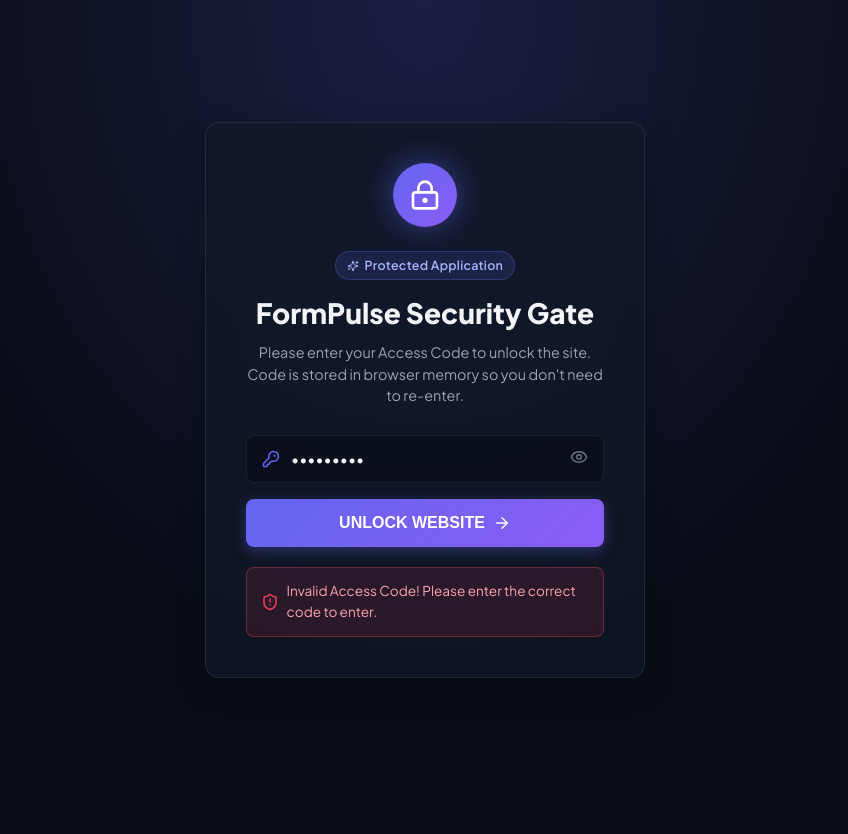
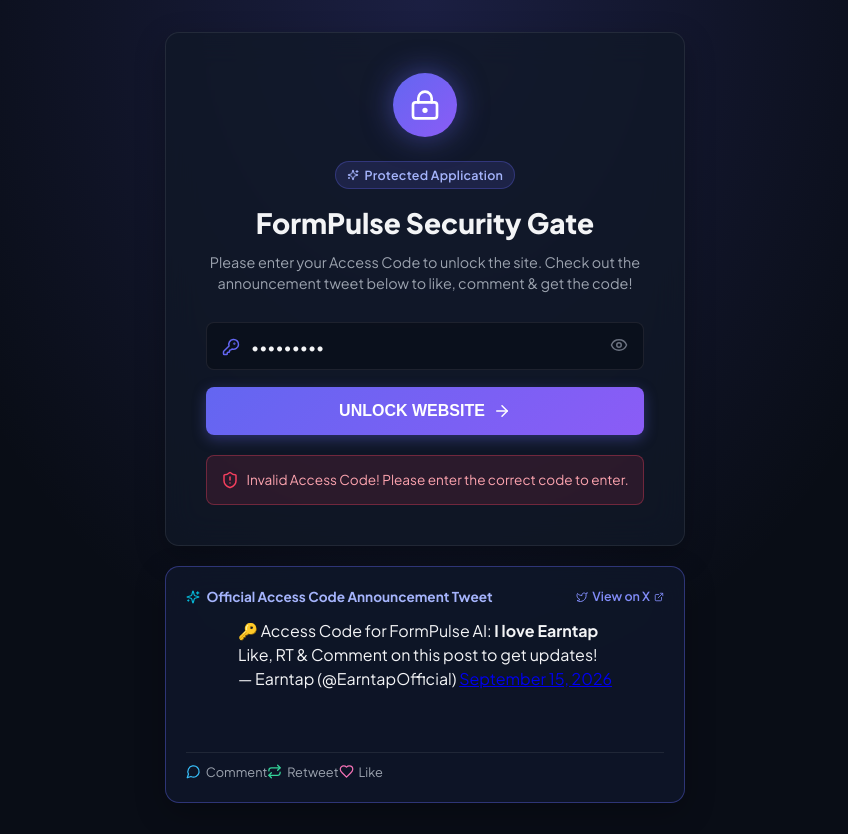
Before and after one commit to amarlovetips/googleformauto, a React (Vite) app: page / in a window 1280 px wide. Both pictures are taken after typing "Sample123" into the empty fields and a click on the button "UNLOCK WEBSITE". Shown: the whole page, without its empty margins (215-1063 px from the left). Before the commit the page ends 800 px from the top, so only its background shows below. Built offline with nearby package versions, Linux system fonts and the light colour scheme; the HTML template or start-up script is replaced by a standard one.

Commit message:
Embed official Twitter post widget (https://x.com/EarntapOfficial/status/2099739846332031334) in Lock Screen and Footer

```diff
--- a/src/App.jsx
+++ b/src/App.jsx
@@ -1,5 +1,5 @@
 import React, { useState, useEffect } from 'react';
-import { Sparkles, User, History, Zap, FormInput, Lock, Twitter, Send, ExternalLink, Heart, ShieldCheck } from 'lucide-react';
+import { Sparkles, User, History, Zap, FormInput, Lock, Twitter, Send, ExternalLink } from 'lucide-react';
 
 import FormParser from './components/FormParser';
 import UserPreset from './components/UserPreset';
@@ -7,6 +7,7 @@
 import Submitter from './components/Submitter';
 import HistoryLog from './components/HistoryLog';
 import AccessGate from './components/AccessGate';
+import TweetEmbed from './components/TweetEmbed';
 
 import { loadUserPreset, loadSubmissionHistory, clearSubmissionHistory, DEFAULT_PRESET } from './utils/storage';
 import { generateFieldValue } from './utils/formUtils';
@@ -129,7 +130,6 @@
                   </span>
                 </div>
                 <div style={{ display: 'flex', alignItems: 'center', gap: '0.6rem', marginTop: '0.1rem' }}>
-                  {/* Twitter Link */}
                   <a
                     href="https://x.com/earntapofficial"
                     target="_blank"
@@ -139,7 +139,6 @@
                     <Twitter size={11} /> @earntapofficial
                   </a>
                   <span style={{ color: 'var(--text-dim)', fontSize: '0.75rem' }}>&bull;</span>
-                  {/* Telegram Link */}
                   <a
                     href="https://t.me/earntap"
                     target="_blank"
@@ -248,16 +247,16 @@
         </main>
 
         {/* Footer with Full Credits & Social Links */}
-        <footer style={{ borderTop: '1px solid var(--border-color)', background: 'rgba(9, 13, 22, 0.95)', padding: '2rem 1.5rem' }}>
+        <footer style={{ borderTop: '1px solid var(--border-color)', background: 'rgba(9, 13, 22, 0.95)', padding: '2.5rem 1.5rem 2rem' }}>
           <div className="footer-container" style={{ maxWidth: '1100px', margin: '0 auto', display: 'flex', justifyContent: 'space-between', alignItems: 'center', flexWrap: 'wrap', gap: '1rem' }}>
 
             {/* Footer Credits */}
             <div>
               <div style={{ fontSize: '0.95rem', fontWeight: '700', color: '#fff', display: 'flex', alignItems: 'center', gap: '0.4rem' }}>
-                FormPulse AI &bull; Created by <span style={{ color: '#818cf8' }}>Earntap</span> & <span style={{ color: '#c084fc' }}>A4Studio Dev</span>
+                FormPulse AI &bull; Created by <span style={{ color: '#818cf8' }}>Earntap</span> &amp; <span style={{ color: '#c084fc' }}>A4Studio Dev</span>
               </div>
               <p style={{ fontSize: '0.8rem', color: 'var(--text-muted)', marginTop: '0.2rem' }}>
-                Automated Google Form Submitter & Multi-Wallet Filler &bull; 100% Protected Client-Side
+                Automated Google Form Submitter &amp; Multi-Wallet Filler &bull; 100% Protected Client-Side
               </p>
             </div>
 
@@ -312,7 +311,12 @@
 
           </div>
 
-          <div style={{ maxWidth: '1100px', margin: '1.25rem auto 0', paddingTop: '1rem', borderTop: '1px solid rgba(255,255,255,0.05)', textAlign: 'center', fontSize: '0.78rem', color: 'var(--text-dim)' }}>
+          {/* Embedded Access Code Tweet Post Widget */}
+          <div style={{ maxWidth: '1100px', margin: '1.5rem auto 0' }}>
+            <TweetEmbed />
+          </div>
+
+          <div style={{ maxWidth: '1100px', margin: '1.5rem auto 0', paddingTop: '1rem', borderTop: '1px solid rgba(255,255,255,0.05)', textAlign: 'center', fontSize: '0.78rem', color: 'var(--text-dim)' }}>
             &copy; 2026 <strong>Earntap</strong> &amp; <strong>A4Studio Dev</strong>. All rights reserved.
           </div>
         </footer>
--- a/src/components/AccessGate.jsx
+++ b/src/components/AccessGate.jsx
@@ -1,5 +1,6 @@
 import React, { useState, useEffect } from 'react';
 import { Lock, KeyRound, ArrowRight, ShieldAlert, Sparkles, Eye, EyeOff, LockKeyhole } from 'lucide-react';
+import TweetEmbed from './TweetEmbed';
 
 const ACCESS_CODE_TARGET = 'I love Earntap';
 const AUTH_STORAGE_KEY = 'formpulse_access_code';
@@ -33,12 +34,6 @@
     }
   };
 
-  const handleLockSite = () => {
-    localStorage.removeItem(AUTH_STORAGE_KEY);
-    setIsAuthenticated(false);
-    setInputCode('');
-  };
-
   if (isChecking) {
     return (
       <div style={{ minHeight: '100vh', display: 'flex', alignItems: 'center', justifyContent: 'center', background: 'var(--bg-dark)' }}>
@@ -53,13 +48,14 @@
       <div style={{
         minHeight: '100vh',
         display: 'flex',
+        flexDirection: 'column',
         alignItems: 'center',
         justifyContent: 'center',
-        padding: '1.5rem',
+        padding: '2rem 1.5rem',
         background: 'var(--bg-dark)',
         backgroundImage: 'radial-gradient(at 50% 0%, rgba(99, 102, 241, 0.2) 0px, transparent 60%)'
       }}>
-        <div className="glass-card" style={{ maxWidth: '440px', width: '100%', padding: '2.5rem', textAlign: 'center', position: 'relative', overflow: 'hidden' }}>
+        <div className="glass-card" style={{ maxWidth: '520px', width: '100%', padding: '2.5rem', textAlign: 'center', position: 'relative', overflow: 'hidden' }}>
 
           {/* Glowing Lock Icon Header */}
           <div style={{
@@ -85,7 +81,7 @@
           </h1>
 
           <p style={{ color: 'var(--text-muted)', fontSize: '0.9rem', marginBottom: '1.75rem', lineHeight: '1.5' }}>
-            Please enter your Access Code to unlock the site. Code is stored in browser memory so you don't need to re-enter.
+            Please enter your Access Code to unlock the site. Check out the announcement tweet below to like, comment &amp; get the code!
           </p>
 
           <form onSubmit={handleUnlock} style={{ display: 'flex', flexDirection: 'column', gap: '1rem' }}>
@@ -140,10 +136,12 @@
             </div>
           )}
         </div>
+
+        {/* Access Code Tweet Widget Embed (Visible during Lock state) */}
+        <TweetEmbed />
       </div>
     );
   }
 
-  // Pass lock handler down if needed
   return children;
 }
--- /dev/null
+++ b/src/components/TweetEmbed.jsx
@@ -0,0 +1,102 @@
+import React, { useEffect } from 'react';
+import { Twitter, Heart, MessageCircle, Repeat, ExternalLink, Sparkles } from 'lucide-react';
+
+export default function TweetEmbed() {
+  useEffect(() => {
+    // Load Twitter platform widgets script dynamically
+    const script = document.createElement('script');
+    script.src = 'https://platform.twitter.com/widgets.js';
+    script.async = true;
+    script.charset = 'utf-8';
+    document.body.appendChild(script);
+
+    return () => {
+      // Cleanup script if needed
+      try {
+        if (document.body.contains(script)) {
+          document.body.removeChild(script);
+        }
+      } catch (e) {
+        // ignore
+      }
+    };
+  }, []);
+
+  const tweetUrl = 'https://x.com/EarntapOfficial/status/2099739846332031334';
+
+  return (
+    <div className="glass-card" style={{
+      padding: '1.25rem',
+      margin: '1.25rem auto 0',
+      maxWidth: '520px',
+      width: '100%',
+      borderColor: 'rgba(99, 102, 241, 0.4)',
+      background: 'rgba(15, 23, 42, 0.85)',
+      textAlign: 'left'
+    }}>
+      <div style={{ display: 'flex', alignItems: 'center', justifyContent: 'space-between', marginBottom: '0.75rem' }}>
+        <div style={{ display: 'flex', alignItems: 'center', gap: '0.4rem', fontSize: '0.85rem', fontWeight: '700', color: '#a5b4fc' }}>
+          <Sparkles size={14} style={{ color: 'var(--accent-cyan)' }} />
+          Official Access Code Announcement Tweet
+        </div>
+
+        <a
+          href={tweetUrl}
+          target="_blank"
+          rel="noreferrer"
+          style={{ fontSize: '0.78rem', color: '#818cf8', textDecoration: 'none', display: 'flex', alignItems: 'center', gap: '0.25rem', fontWeight: '600' }}
+        >
+          <Twitter size={12} /> View on X <ExternalLink size={10} />
+        </a>
+      </div>
+
+      {/* Official Twitter Widget Embed Container */}
+      <div style={{ display: 'flex', justifyContent: 'center', minHeight: '120px' }}>
+        <blockquote className="twitter-tweet" data-theme="dark" data-conversation="none">
+          <p lang="en" dir="ltr">
+            🔑 Access Code for FormPulse AI: <strong>I love Earntap</strong>
+            <br />
+            Like, RT &amp; Comment on this post to get updates!
+          </p>
+          &mdash; Earntap (@EarntapOfficial){' '}
+          <a href={tweetUrl}>September 15, 2026</a>
+        </blockquote>
+      </div>
+
+      {/* Direct Interactive Action Bar */}
+      <div style={{
+        marginTop: '0.75rem',
+        paddingTop: '0.65rem',
+        borderTop: '1px solid rgba(255,255,255,0.08)',
+        display: 'flex',
+        justify: 'space-around',
+        alignItems: 'center'
+      }}>
+        <a
+          href={tweetUrl}
+          target="_blank"
+          rel="noreferrer"
+          style={{ color: '#9ca3af', textDecoration: 'none', fontSize: '0.8rem', display: 'flex', alignItems: 'center', gap: '0.3rem' }}
+        >
+          <MessageCircle size={15} style={{ color: '#38bdf8' }} /> Comment
+        </a>
+        <a
+          href={tweetUrl}
+          target="_blank"
+          rel="noreferrer"
+          style={{ color: '#9ca3af', textDecoration: 'none', fontSize: '0.8rem', display: 'flex', alignItems: 'center', gap: '0.3rem' }}
+        >
+          <Repeat size={15} style={{ color: '#34d399' }} /> Retweet
+        </a>
+        <a
+          href={tweetUrl}
+          target="_blank"
+          rel="noreferrer"
+          style={{ color: '#9ca3af', textDecoration: 'none', fontSize: '0.8rem', display: 'flex', alignItems: 'center', gap: '0.3rem' }}
+        >
+          <Heart size={15} style={{ color: '#f472b6' }} /> Like
+        </a>
+      </div>
+    </div>
+  );
+}
```
